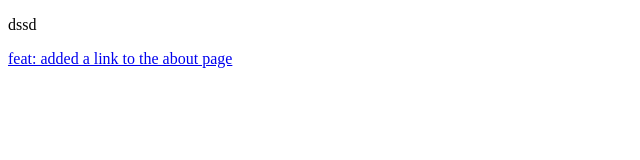
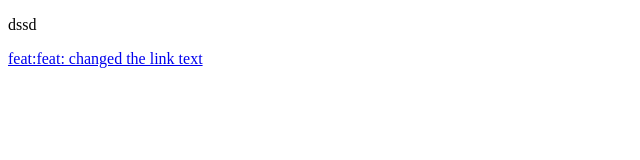
Before and after one commit to Margo3242/orr, a plain HTML site: page index.html in a window 1280 px wide. Shown: the full height of the page, 0-640 px from the left. Drawn offline with Linux system fonts and the light colour scheme.

Commit message:
Update index.html
feat:feat: changed the link text

```diff
--- a/index.html
+++ b/index.html
@@ -8,8 +8,8 @@
 </head>
 <body>
     <p>dssd</p>
-    <a href="pages/about.html">
-        feat: added a link to the about page
+    <a href="Перейти на страницу „О курсе"">
+        feat:feat: changed the link text
         </a>
 </body>
 </html>
```
